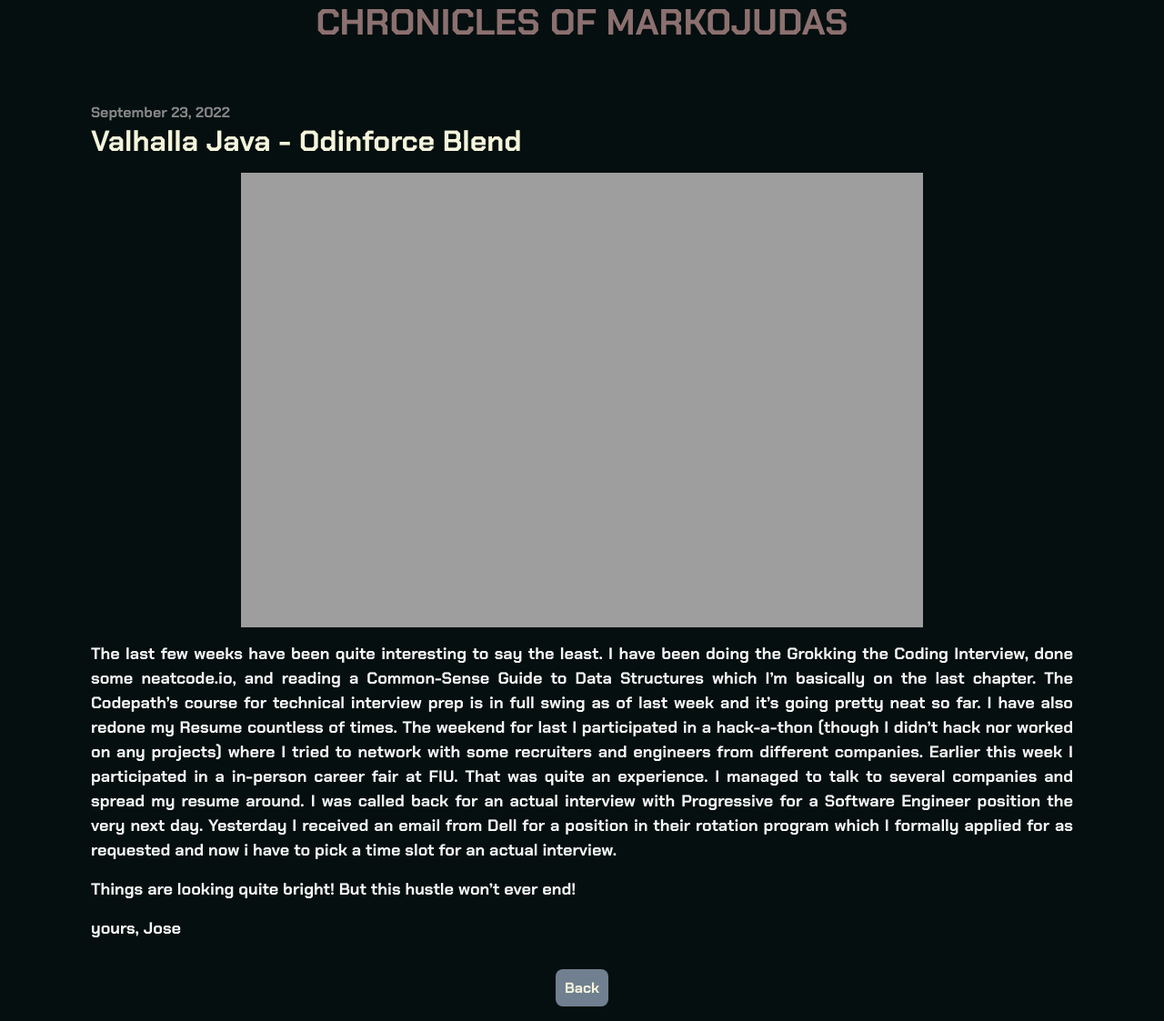
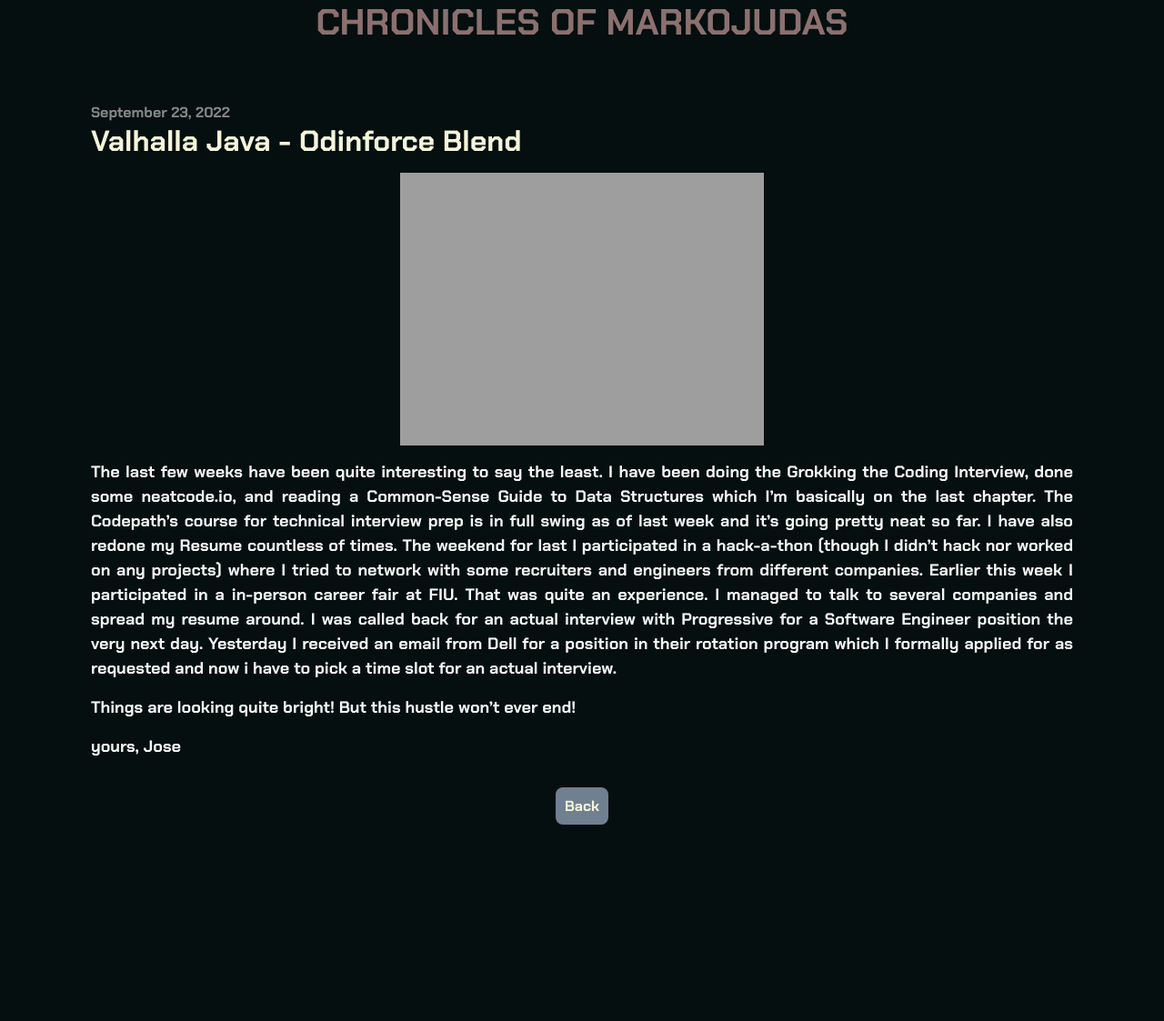
Before and after one commit to Markojudas/chronicles, a Jekyll site: the page built from _posts/2022-09-23-valhalla-java-odinforce.md, in a window 1280 px wide. Shown: the whole page at 91% size. Built offline with Jekyll 4.4.1, drawn with Linux system fonts in a browser that asks for light colours; nearby versions of some CDN libraries; after the commit the page ends 923 px from its top, so only the background shows below that.

Commit message:
resizing img

```diff
--- a/_posts/2022-09-23-valhalla-java-odinforce.md
+++ b/_posts/2022-09-23-valhalla-java-odinforce.md
@@ -2,9 +2,10 @@
 title: Valhalla Java - Odinforce Blend
 date: 2022-09-23 12:10
 ---
+
 <!-- markdownlint-disable -->
 
-<p style="text-align:center;"><img src="https://markojudas.github.io/chronicles/img/ds_a_coffee.jpg" width="750" height="500"></p>
+<p style="text-align:center;"><img src="https://markojudas.github.io/chronicles/img/ds_a_coffee.jpg" style="max-height: 800px; max-width: 800px;"></p>
 
 The last few weeks have been quite interesting to say the least. I have been doing the Grokking the Coding Interview, done some neatcode.io, and reading a Common-Sense Guide to Data Structures which I'm basically on the last chapter. The Codepath's course for technical interview prep is in full swing as of last week and it's going pretty neat so far. I have also redone my Resume countless of times. The weekend for last I participated in a hack-a-thon (though I didn't hack nor worked on any projects) where I tried to network with some recruiters and engineers from different companies. Earlier this week I participated in a in-person career fair at FIU. That was quite an experience. I managed to talk to several companies and spread my resume around. I was called back for an actual interview with Progressive for a Software Engineer position the very next day. Yesterday I received an email from Dell for a position in their rotation program which I formally applied for as requested and now i have to pick a time slot for an actual interview.
 
```
